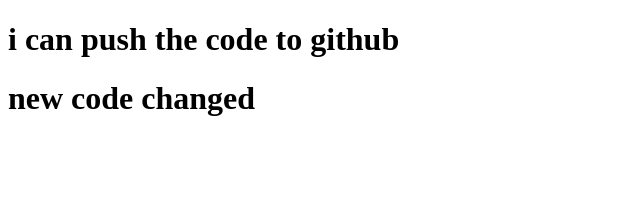
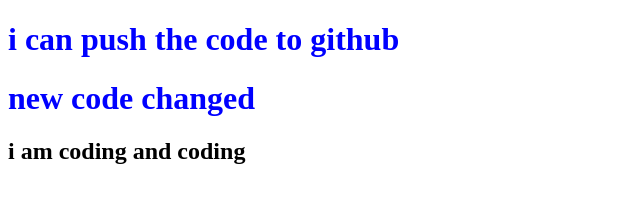
Before and after one commit to ForhanaSultana/my-second-repo, a plain HTML site: page index.html in a window 1280 px wide. Shown: the whole page, without its empty margins (0-640 px from the left). Drawn offline with Linux system fonts and the light colour scheme.

Commit message:
added style

```diff
--- a/index.html
+++ b/index.html
@@ -6,11 +6,13 @@
     <meta http-equiv="X-UA-Compatible" content="IE=edge">
     <meta name="viewport" content="width=device-width, initial-scale=1.0">
     <title>my second repo</title>
+    <link rel="stylesheet" href="style.css">
 </head>
 
 <body>
     <h1>i can push the code to github</h1>
     <h1>new code changed</h1>
+    <h2>i am coding and coding </h2>
 </body>
 
 </html>
--- /dev/null
+++ b/style.css
@@ -0,0 +1,3 @@
+h1{
+    color:blue;
+}
```
